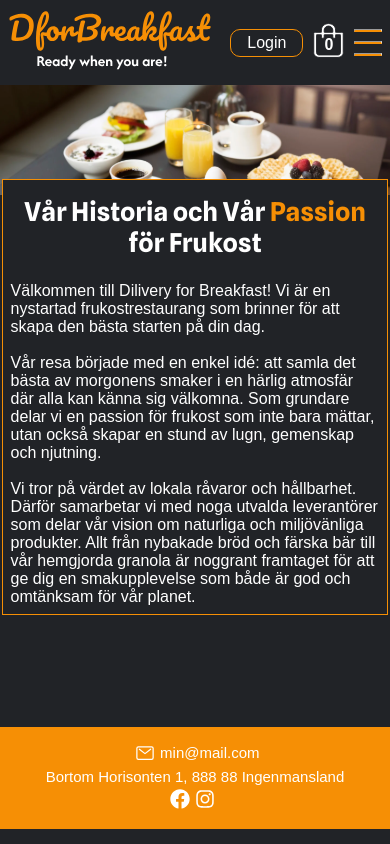
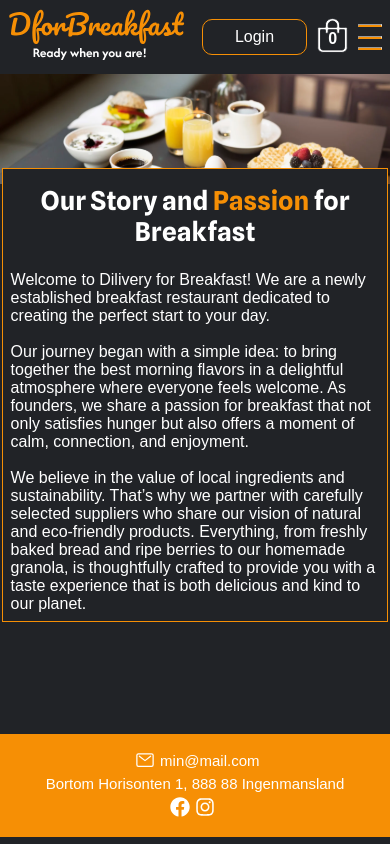
Before and after one commit to sandranymark/GhostWarriors, a React (Vite) app in the folder frontend/: page /about in a window 390 px wide. Built offline with nearby package versions, Linux system fonts and the light colour scheme; a web font is replaced by a local one.

Commit message:
lunch break

```diff
--- a/frontend/src/components/about/About.tsx
+++ b/frontend/src/components/about/About.tsx
@@ -7,23 +7,25 @@ function About() {
       <img className="about__bg-image" src={brunchBg} alt="breakfast image" />
       <article className="about__textbox">
         <h1 className="about__textbox-heading">
-          Vår Historia och Vår <span className="about__textbox-heading--orange">Passion</span> för
-          Frukost
+          Our Story and <span className="about__textbox-heading--orange">Passion</span> for
+          Breakfast
         </h1>
         <p className="about__textbox-text">
-          Välkommen till Dilivery for Breakfast! Vi är en nystartad frukostrestaurang som brinner
-          för att skapa den bästa starten på din dag.
+          Welcome to Dilivery for Breakfast! We are a newly established breakfast restaurant
+          dedicated to creating the perfect start to your day.
           <br />
           <br />
-          Vår resa började med en enkel idé: att samla det bästa av morgonens smaker i en härlig
-          atmosfär där alla kan känna sig välkomna. Som grundare delar vi en passion för frukost som
-          inte bara mättar, utan också skapar en stund av lugn, gemenskap och njutning.
+          Our journey began with a simple idea: to bring together the best morning flavors in a
+          delightful atmosphere where everyone feels welcome. As founders, we share a passion for
+          breakfast that not only satisfies hunger but also offers a moment of calm, connection, and
+          enjoyment.
           <br />
           <br />
-          Vi tror på värdet av lokala råvaror och hållbarhet. Därför samarbetar vi med noga utvalda
-          leverantörer som delar vår vision om naturliga och miljövänliga produkter. Allt från
-          nybakade bröd och färska bär till vår hemgjorda granola är noggrant framtaget för att ge
-          dig en smakupplevelse som både är god och omtänksam för vår planet.
+          We believe in the value of local ingredients and sustainability. That’s why we partner
+          with carefully selected suppliers who share our vision of natural and eco-friendly
+          products. Everything, from freshly baked bread and ripe berries to our homemade granola,
+          is thoughtfully crafted to provide you with a taste experience that is both delicious and
+          kind to our planet.
         </p>
       </article>
     </section>
--- a/frontend/src/components/contact/Contact.tsx
+++ b/frontend/src/components/contact/Contact.tsx
@@ -8,7 +8,7 @@ function Contact() {
       <article className="contact-article">
         <span className="contact-heading__wrapper">
           <h1 className="contact-heading">
-            Kontakta <span className="contact-heading--orange">oss</span>!
+            Contact <span className="contact-heading--orange">us</span>!
           </h1>
         </span>
         <span className="contact-wrapper">
@@ -17,11 +17,11 @@ function Contact() {
             <p className="contact-info-text">Jesper.Nyberg@DforBreakfast.com</p>
           </span>
           <span className="contact-wrapper__box">
-            <h2 className="contact-info-heading">Adress</h2>
+            <h2 className="contact-info-heading">Address</h2>
             <p className="contact-info-text">Bortom Horisonten 1, 888 88 Ingenmansland</p>
           </span>
           <span className="contact-wrapper__box">
-            <h2 className="contact-info-heading">Telefon</h2>
+            <h2 className="contact-info-heading">Phone</h2>
             <p className="contact-info-text">070-123 45 67</p>
           </span>
         </span>
--- a/frontend/src/components/header/Header.css
+++ b/frontend/src/components/header/Header.css
@@ -19,7 +19,7 @@
   gap: 1rem;
 }
 
-.header__btn {
+.header__login-btn {
   cursor: pointer;
   font-size: 1rem;
   border-radius: 10px;
--- a/frontend/src/components/header/Header.tsx
+++ b/frontend/src/components/header/Header.tsx
@@ -66,7 +66,7 @@ function Header() {
       </Link>
       <Nav />
       <div className="header__cart-btn--wrapper">
-        <button className="header__btn" onClick={handleLogin}>
+        <button className="header__login-btn" onClick={handleLogin}>
           Login
         </button>
         <div className="header__cart--wrapper" onClick={toggleCartVisibility}>
--- a/frontend/src/components/hero/Hero.css
+++ b/frontend/src/components/hero/Hero.css
@@ -15,7 +15,7 @@
   top: 250px;
   right: 200px;
   width: 470px;
-  height: 350px;
+  height: 300px;
   display: flex;
   position: absolute;
   flex-direction: column;
@@ -64,7 +64,6 @@
     top: 100px;
     right: 100px;
     width: 410px;
-    height: 300px;
     position: absolute;
   }
 }
@@ -74,7 +73,6 @@
     top: 100px;
     right: 100px;
     width: 410px;
-    height: 300px;
     position: absolute;
   }
 }
@@ -85,7 +83,6 @@
     top: 100px;
     width: 410px;
     padding: 1rem;
-    height: 300px;
     position: absolute;
   }
   .hero__heading {
--- a/frontend/src/stores/cartStore.ts
+++ b/frontend/src/stores/cartStore.ts
@@ -48,3 +48,5 @@ const useCartStore = create<CartState>((set) => ({
 }));
 
 export default useCartStore;
+
+// Författare Adréan, Sandra, Anton
--- a/frontend/src/types/OrderType.ts
+++ b/frontend/src/types/OrderType.ts
@@ -33,3 +33,5 @@ export interface OrderItem {
   productPrice: number;
   productQuantity: number;
 }
+
+// Författare Sandra
--- a/frontend/src/types/cartType.ts
+++ b/frontend/src/types/cartType.ts
@@ -15,3 +15,5 @@ export interface CartState {
   ) => void;
   clearCart: () => void;
 }
+
+// Författare Adréan, Sandra, Anton
```
